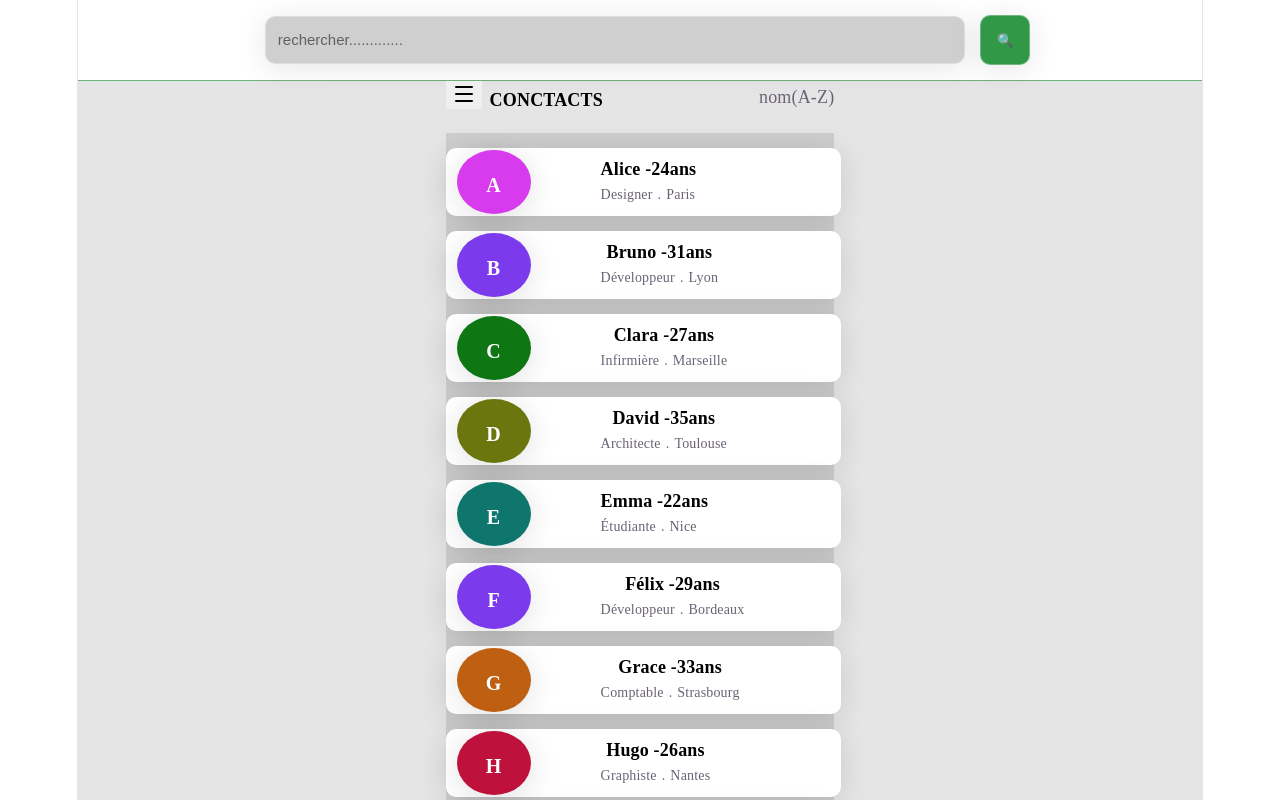
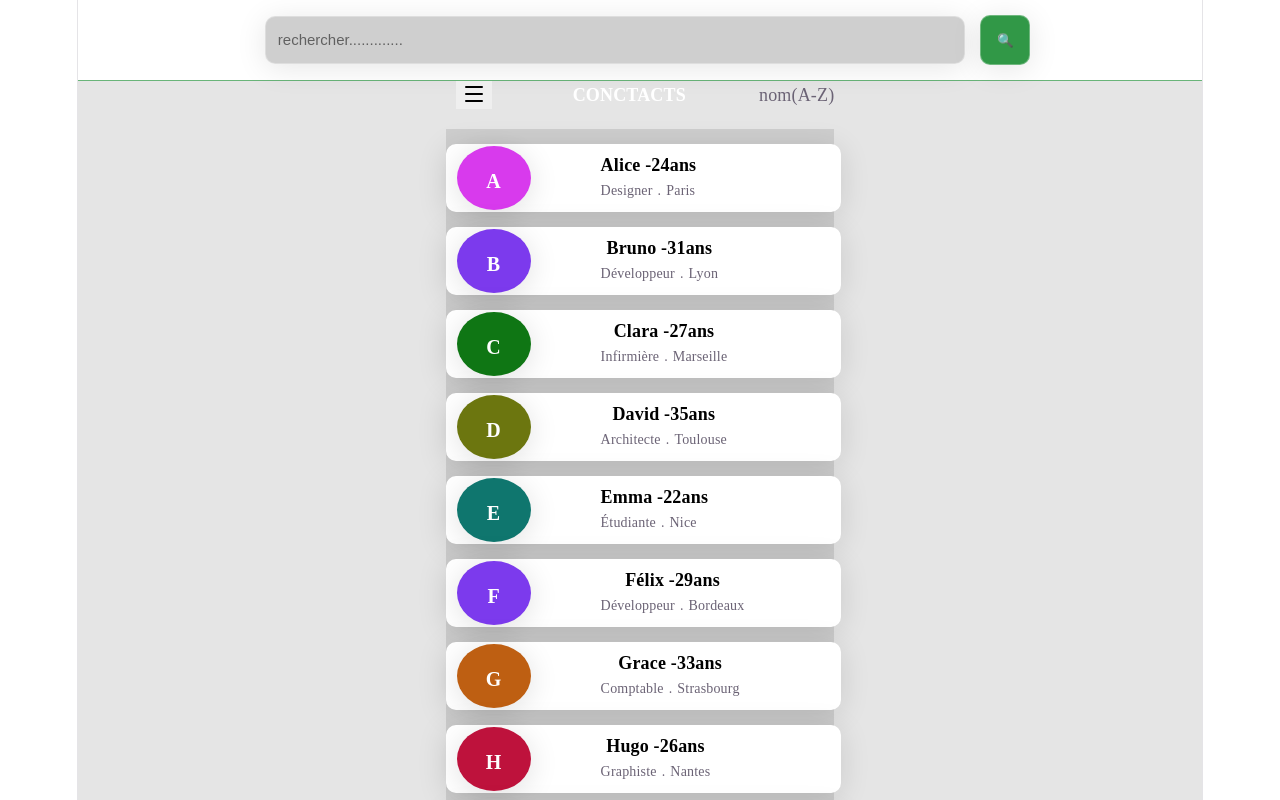
Before and after one commit to Joyce-dot457/application-de-filtre, a React (Vite) app: page / in a window 1280 px wide. Shown: the top 800 px of the page. Built offline with nearby package versions, Linux system fonts and the light colour scheme.

Commit message:
Update project

```diff
--- a/src/App.css
+++ b/src/App.css
@@ -136,7 +136,7 @@ label{
 }
 #contact{
   font-weight:bold;
-  color:black;
+  color:white;
 }
 #met{
   display:flex;
@@ -222,7 +222,7 @@ border-radius: 20px;
      background-color:  rgba(0, 0, 0, 0.103);
   }
   #click-sidebar{
-    margin-right: 8px;
+    margin:0 5px 0 10px;
   }
 }
 @media (min-width:767px){
--- a/src/filtre.jsx
+++ b/src/filtre.jsx
@@ -93,10 +93,10 @@ function Filtre() {
         </div>
         <div id="liste">
           <div id="entete">
-            <p id="contact">
-              <button onClick={handleClick} id="click-sidebar">
+             <button onClick={handleClick} id="click-sidebar">
                 <Menu />
               </button>
+              <p id="contact">
               CONCTACTS
             </p>
             <p id="a-z">nom(A-Z)</p>
```
Also changed, not shown: 1 other file (tests, documents, lock files or other folders).
